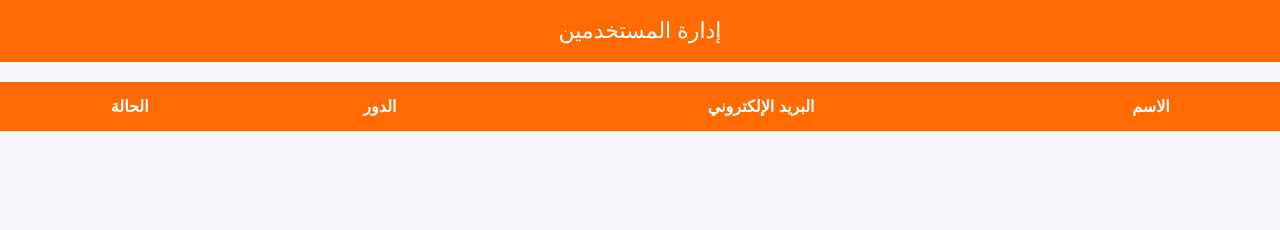
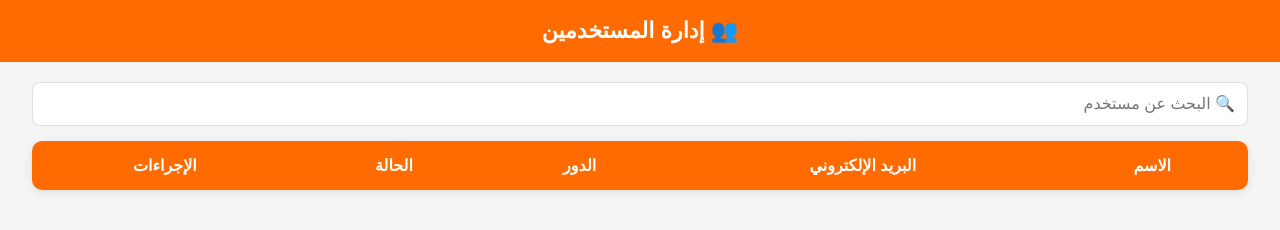
Before and after one commit to haldrby28-gif/wasalha-fi-alsarie, a plain HTML site: page admin/users.html in a window 1280 px wide. Drawn offline with Linux system fonts and the light colour scheme; files that its build step writes are made by us from their sources; no server answers.

Commit message:
Update users.html

```diff
--- a/admin/users.html
+++ b/admin/users.html
@@ -2,53 +2,115 @@
 <html lang="ar" dir="rtl">
 
 <head>
+
     <meta charset="UTF-8">
     <meta name="viewport" content="width=device-width, initial-scale=1.0">
+
     <title>إدارة المستخدمين</title>
 
-<link rel="stylesheet" href="css/admin.css">
+    <link rel="stylesheet" href="../css/admin.css">
 
     <style>
 
+        body{
+            margin:0;
+            font-family:Arial,sans-serif;
+            background:#f5f5f5;
+        }
+
         header{
             background:#ff6b00;
-color:white;
+            color:#fff;
             padding:18px;
             text-align:center;
             font-size:22px;
+            font-weight:bold;
+        }
+
+        .container{
+            width:95%;
+            margin:20px auto;
+        }
+
+        .top-bar{
+            display:flex;
+            justify-content:space-between;
+            align-items:center;
+            margin-bottom:15px;
+            gap:10px;
+            flex-wrap:wrap;
+        }
+
+        #searchUser{
+            flex:1;
+            min-width:220px;
+            padding:12px;
+            border:1px solid #ddd;
+            border-radius:8px;
+            font-size:16px;
         }
 
         table{
             width:100%;
-background:white;
             border-collapse:collapse;
-margin-top:20px;
-}
-
-th,td{
-padding:15px;
-border-bottom:1px solid #eee;
-text-align:center;
+            background:#fff;
+            border-radius:10px;
+            overflow:hidden;
+            box-shadow:0 2px 10px rgba(0,0,0,.1);
         }
 
         th{
             background:#ff6b00;
             color:white;
+            padding:15px;
+        }
+
+        td{
+            padding:14px;
+            border-bottom:1px solid #eee;
+            text-align:center;
+        }
+
+        tr:hover{
+            background:#fafafa;
         }
 
         .status{
             padding:6px 10px;
             border-radius:8px;
+            color:white;
+            font-size:14px;
             font-weight:bold;
         }
 
         .active{
             background:#4CAF50;
-color:white;
         }
 
         .inactive{
             background:#F44336;
+        }
+
+        button{
+            padding:8px 12px;
+            border:none;
+            border-radius:6px;
+            cursor:pointer;
+            margin:2px;
+        }
+
+        .edit{
+            background:#2196F3;
+            color:white;
+        }
+
+        .delete{
+            background:#F44336;
+            color:white;
+        }
+
+        .toggle{
+            background:#4CAF50;
             color:white;
         }
 
@@ -60,11 +122,22 @@ color:white;
 
 <header>
 
-إدارة المستخدمين
+👥 إدارة المستخدمين
 
 </header>
 
-<table>
+<div class="container">
+
+    <div class="top-bar">
+
+        <input
+            type="text"
+            id="searchUser"
+            placeholder="🔍 البحث عن مستخدم">
+
+    </div>
+
+    <table id="usersTable">
 
         <thead>
 
@@ -78,22 +151,24 @@ color:white;
 
                 <th>الحالة</th>
 
+                <th>الإجراءات</th>
+
             </tr>
 
         </thead>
 
-<tbody id="usersTable">
+        <tbody>
 
         </tbody>
 
     </table>
 
-<script type="module" src="js/users.js"></script>
-<script type="module" src="js/users.js"></script>
-<script type="module" src="js/auth-guard.js"></script>
+</div>
 
-</body>
-</html>
+<script type="module" src="../js/admin/users.js"></script>
+
+<script type="module" src="../js/auth-guard.js"></script>
+
 </body>
 
 </html>
```
Lines whose indentation alone changed are shown as unchanged.
